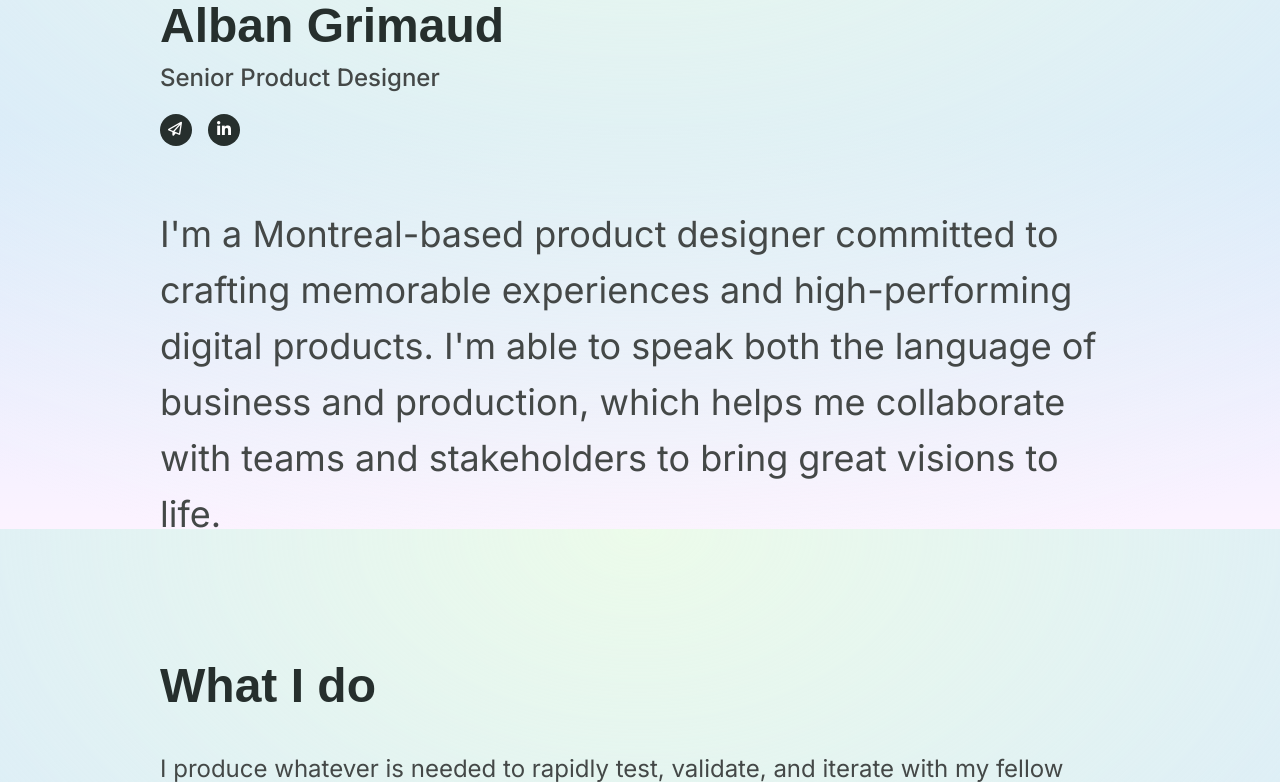
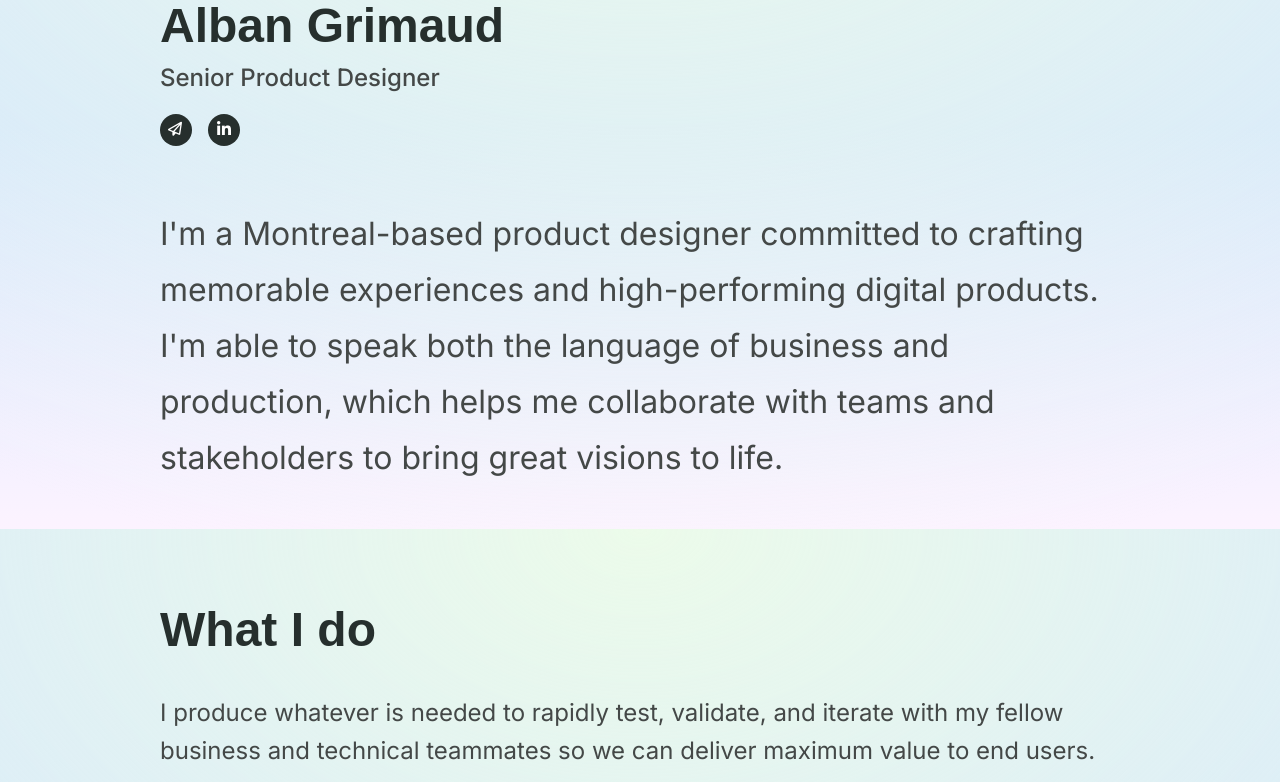
Before and after one commit to agrimaud/agrimaud.github.io, a PHP site: page / in a window 1280 px wide. Shown: the part 271-1053 px from the top of the page. Run offline with PHP 8.4, Linux system fonts and the light colour scheme; some libraries are stand-ins or nearby versions; some web fonts are replaced.

Commit message:
Added postHog tracker

```diff
--- a/index.html
+++ b/index.html
@@ -4,6 +4,12 @@
 
     <script src="https://ajax.googleapis.com/ajax/libs/jquery/3.1.1/jquery.min.js"></script>
     <script src="/js/index.js"></script>
+    <script>
+      !function(t,e){var o,n,p,r;e.__SV||(window.posthog=e,e._i=[],e.init=function(i,s,a){function g(t,e){var o=e.split(".");2==o.length&&(t=t[o[0]],e=o[1]),t[e]=function(){t.push([e].concat(Array.prototype.slice.call(arguments,0)))}}(p=t.createElement("script")).type="text/javascript",p.async=!0,p.src=s.api_host.replace(".i.posthog.com","-assets.i.posthog.com")+"/static/array.js",(r=t.getElementsByTagName("script")[0]).parentNode.insertBefore(p,r);var u=e;for(void 0!==a?u=e[a]=[]:a="posthog",u.people=u.people||[],u.toString=function(t){var e="posthog";return"posthog"!==a&&(e+="."+a),t||(e+=" (stub)"),e},u.people.toString=function(){return u.toString(1)+".people (stub)"},o="capture identify alias people.set people.set_once set_config register register_once unregister opt_out_capturing has_opted_out_capturing opt_in_capturing reset isFeatureEnabled onFeatureFlags getFeatureFlag getFeatureFlagPayload reloadFeatureFlags group updateEarlyAccessFeatureEnrollment getEarlyAccessFeatures getActiveMatchingSurveys getSurveys getNextSurveyStep onSessionId setPersonProperties".split(" "),n=0;n<o.length;n++)g(u,o[n]);e._i.push([i,s,a])},e.__SV=1)}(document,window.posthog||[]);
+      posthog.init('phc_FeCeJHzTZmy3ZwS1rxjipSfUkYZ6C08cIiXmXN78q47',{api_host:'https://us.i.posthog.com', person_profiles: 'identified_only' // or 'always' to create profiles for anonymous users as well
+          })
+   </script>
+
     <script src="https://kit.fontawesome.com/737fcaec99.js" crossorigin="anonymous"></script>
     <meta charset="utf-8">
     <meta name="description" content="I'm a Montreal-based product designer committed to create memorable experiences and rewarding digital products.">
--- a/scss/index.css
+++ b/scss/index.css
@@ -106,7 +106,7 @@ p {
   gap: 0px;
 }
 .profile .summary p {
-  font-size: 2.25rem;
+  font-size: 2rem;
   line-height: 3.5rem;
   font-weight: 400;
   color: #444847;
@@ -253,7 +253,7 @@ p {
 }
 @media screen and (min-width: 767px) {
   .about-item {
-    width: 30%;
+    width: 31%;
   }
 }
 .about-item p {
--- a/scss/index.scss
+++ b/scss/index.scss
@@ -128,7 +128,7 @@ p {
 .summary {
 
   p {
-    font-size: 2.25rem;
+    font-size: 2rem;
     line-height: 3.5rem;
     font-weight: 400;
     color: $dark-grey;
@@ -297,7 +297,7 @@ p {
   border-radius: 8px;
   padding: 40px 24px;
   @media screen and (min-width: $breakpoint-tablet) {
-    width: 30%;
+    width: 31%;
     }
 
   p {
```
